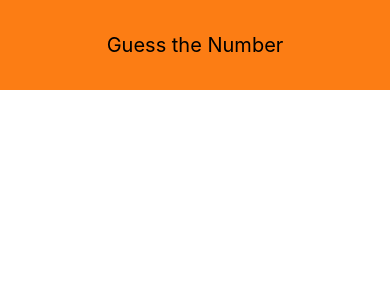
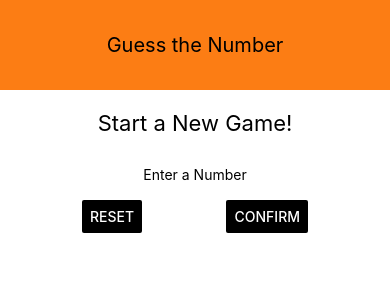
Before and after one commit to abhiram7054/rn-guess-number, a React Native app: screen / in a window 390 px wide. Shown: the top 300 px of the page. Built offline with nearby package versions, Linux system fonts and the light colour scheme.

Commit message:
always keep the function name starts with Uppercase

```diff
--- a/App.js
+++ b/App.js
@@ -3,11 +3,13 @@
 import { StyleSheet, Text, View } from 'react-native';
 
 import Header from './components/header';
+import StartGameScreen from './screens/startGameScreen';
 
 export default function App() {
   return (
     <View style={styles.screen} >
       <Header title="Guess the Number" />
+      <StartGameScreen />
     </View>
   );
 }
--- /dev/null
+++ b/screens/startGameScreen.js
@@ -0,0 +1,53 @@
+import React from "react";
+import { View, Text, StyleSheet, TextInput, Button } from "react-native";
+
+const StartGameScreen = props => {
+    return(
+        <View style={styles.screen} >
+            <Text style={styles.title}>Start a New Game!</Text>
+            <View style={styles.inputContainer}>
+                <Text> Enter a Number </Text>
+                <TextInput />
+                <View style={styles.buttonContainer}>
+                    <Button color="black" title="RESET" onPress={() => {}} />
+                    <Button color="black" title="CONFIRM" onPress={() => {}} />
+                </View>
+            </View>
+        </View>
+    );
+};
+
+const styles = StyleSheet.create({
+    screen: {
+        flex: 1,
+        padding: 10,
+        alignItems: "center",
+        justifyContent: "flex-start"
+    },
+    title:{
+        fontSize: 22,
+        marginVertical: 10,
+    },
+    inputContainer: {
+        width: 300,
+        maxWidth: "80%",
+        alignItems: "center",
+        // shadowColor: "black",
+        // shadowOffset: {width:0, height: 2},
+        // shadowRadius: 6,
+        // shadowOpacity: 0.26,
+        backgroundColor: "white",
+        elevation: 3,
+        padding: 20,
+        borderRadius: 10,
+
+    },
+    buttonContainer: {
+        flexDirection: "row",
+        width: "100%",
+        justifyContent: "space-between",
+        paddingHorizontal: 15,
+    }
+});
+
+export default StartGameScreen;
```
